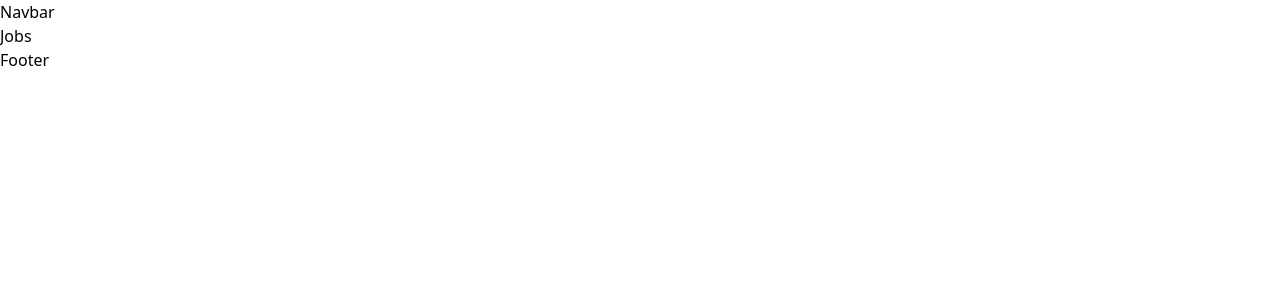
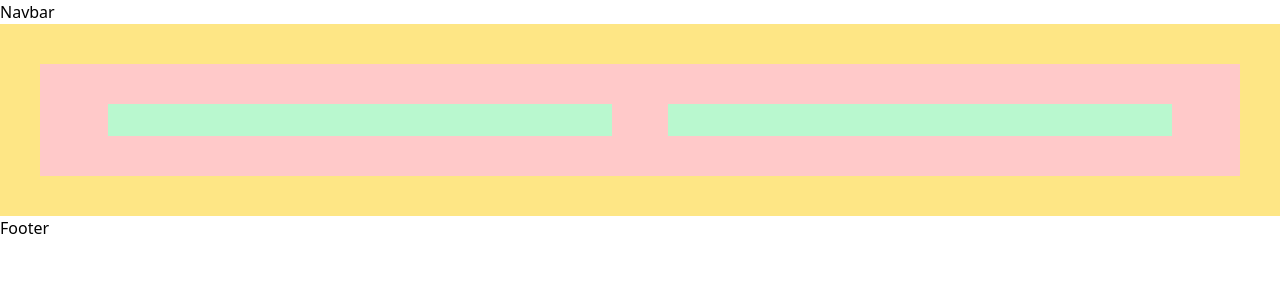
Before and after one commit to shakeeldev1/Codes-Thinker-Recurement, a React app: page /jobs in a window 1280 px wide. Shown: the top 300 px of the page. Built offline with nearby package versions, Linux system fonts and the light colour scheme; the HTML template or start-up script is replaced by a standard one.

Commit message:
Jobs page

```diff
--- a/src/pages/Jobs.jsx
+++ b/src/pages/Jobs.jsx
@@ -2,7 +2,13 @@ import React from 'react'
 
 const Jobs = () => {
   return (
-    <div>Jobs</div>
+    <div className='w-full py-10 px-10 bg-amber-200'>
+<div className='bg-red-200 py-10 px-10 flex justify-around'>
+    <div className='w-[45%] py-4 px-2 bg-green-200'></div>
+    <div className='w-[45%] py-4 px-2 bg-green-200'></div>
+</div>
+
+    </div>
   )
 }
 
```
